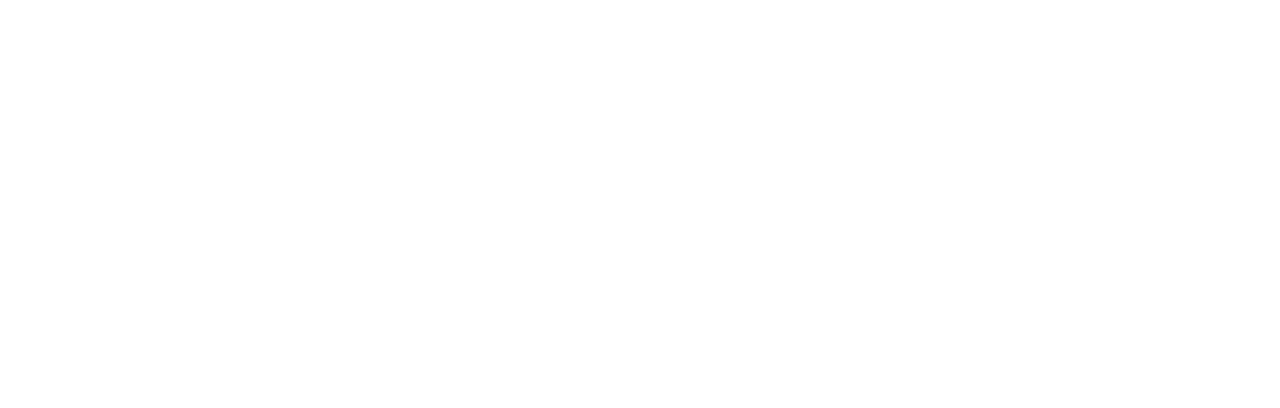
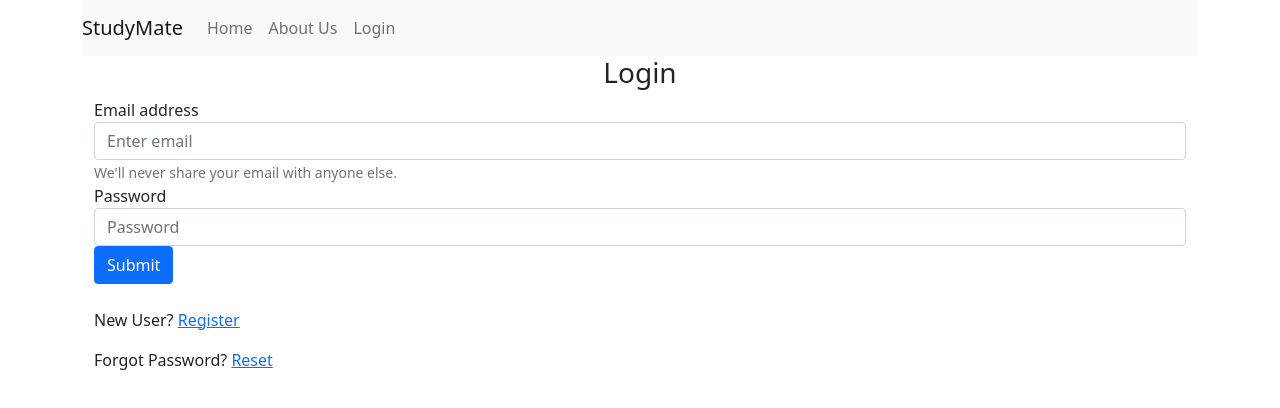
Before and after one commit to bleuLenny/StudyMates, a React (Create React App) app in the folder frontend/: page /login in a window 1280 px wide. Before the commit this address had no page. Shown: the top 408 px of the page. Built offline with nearby package versions, Linux system fonts and the light colour scheme.

Commit message:
made routes and changes to nav

```diff
--- a/frontend/src/Routing.jsx
+++ b/frontend/src/Routing.jsx
@@ -1,4 +1,6 @@
 import { BrowserRouter as Router, Route, Routes } from "react-router-dom";
+import Login from "./components/general/Login";
+import RegisterForm from "./components/general/RegisterForm";
 import Welcome from "./pages/WelcomePage";
 function Routing() {
   return (
@@ -6,7 +8,9 @@
       <Router>
         <div className="container">
           <Routes>
-            <Route path='/' element={<Welcome />} />
+            <Route path="/" element={<Welcome />} />
+            <Route path="/login" element={<Login />} />
+            <Route path="/register" element={<RegisterForm />} />
           </Routes>
         </div>
       </Router>
--- a/frontend/src/components/WelcomeNav.js
+++ b/frontend/src/components/WelcomeNav.js
@@ -1,23 +1,40 @@
-import 'bootstrap/dist/css/bootstrap.min.css'
-import { Container, Button, Navbar, Nav } from 'react-bootstrap'
+import "bootstrap/dist/css/bootstrap.min.css";
+import { Link } from "react-router-dom";
 
-function App() {
+const App = () => {
   return (
     <div className="App">
-      <header className="App-header">
-        <Container class="justify-content-around">
-          <Navbar expand="lg" variant="light" bg="light" fixed="top">
-            <Container>
-              <Navbar.Brand href="#">StudyMate</Navbar.Brand>
-              <Nav.Link href="#about">About Us</Nav.Link>
-              <Nav.Link href="#support">Support Us</Nav.Link>
-              <Button>Log In</Button>
-            </Container>
-          </Navbar>
-        </Container>
-      </header>
+      <nav className="navbar navbar-expand-lg navbar-light bg-light">
+        <Link className="navbar-brand" to="/">
+          StudyMate
+        </Link>
+        <button
+          className="navbar-toggler"
+          type="button"
+          data-toggle="collapse"
+          data-target="#navbarNavAltMarkup"
+          aria-controls="navbarNavAltMarkup"
+          aria-expanded="false"
+          aria-label="Toggle navigation"
+        >
+          <span className="navbar-toggler-icon"></span>
+        </button>
+        <div className="collapse navbar-collapse" id="navbarNavAltMarkup">
+          <div className="navbar-nav">
+            <Link className="nav-item nav-link" to="/">
+              Home
+            </Link>
+            <Link className="nav-item nav-link" to="/about">
+              About Us
+            </Link>
+            <Link className="nav-item nav-link" to="/login">
+              Login
+            </Link>
+          </div>
+        </div>
+      </nav>
     </div>
   );
-}
+};
 
 export default App;
--- /dev/null
+++ b/frontend/src/components/general/Login.jsx
@@ -0,0 +1,50 @@
+import { Link } from "react-router-dom";
+import WelcomeNav from "../WelcomeNav";
+const Test = () => {
+  return (
+    <div>
+      <WelcomeNav />
+
+      <div className="container">
+        <form action="/auth/login" method="POST">
+          <div className="form-group">
+            <h3 className="text-center">Login</h3>
+            <label>Email address</label>
+            <input
+              type="email"
+              name="email"
+              className="form-control"
+              // id="exampleInputEmail1"
+              aria-describedby="emailHelp"
+              placeholder="Enter email"
+            />
+            <small id="emailHelp" className="form-text text-muted">
+              We'll never share your email with anyone else.
+            </small>
+          </div>
+          <div className="form-group">
+            <label>Password</label>
+            <input
+              type="password"
+              name="password"
+              className="form-control"
+              id="exampleInputPassword1"
+              placeholder="Password"
+            />
+          </div>
+          <button type="submit" className="btn btn-primary">
+            Submit
+          </button>
+        </form>
+        <p className="mt-4">
+          New User? <Link to="/auth/register">Register</Link>
+        </p>
+        <p>
+          Forgot Password? <Link to="/auth/forgot">Reset</Link>
+        </p>
+      </div>
+    </div>
+  );
+};
+
+export default Test;
--- /dev/null
+++ b/frontend/src/components/general/RegisterForm.jsx
@@ -0,0 +1,42 @@
+import React from "react";
+import WelcomeNav from '../WelcomeNav'
+const RegisterForm = () => {
+  return (
+    <div>
+    <WelcomeNav/>
+      <div className="container">
+        <form action="/auth/register" method="POST">
+          <div className="form-group">
+            <label>Email address</label>
+            <input
+              type="email"
+              name="email"
+              className="form-control"
+              id="exampleInputEmail1"
+              aria-describedby="emailHelp"
+              placeholder="Enter email"
+            />
+            <small id="emailHelp" className="form-text text-muted">
+              We'll never share your email with anyone else.
+            </small>
+          </div>
+          <div className="form-group">
+            <label >Password</label>
+            <input
+              type="password"
+              name="password"
+              className="form-control"
+              id="exampleInputPassword1"
+              placeholder="Password"
+            />
+          </div>
+          <button type="submit" className="btn btn-primary">
+            Submit
+          </button>
+        </form>
+      </div>
+    </div>
+  );
+};
+
+export default RegisterForm;
```
Also changed, not shown: frontend/src/components/WelcomeContent.js (+13 -5 lines), frontend/src/App.js (line endings or trailing spaces).
